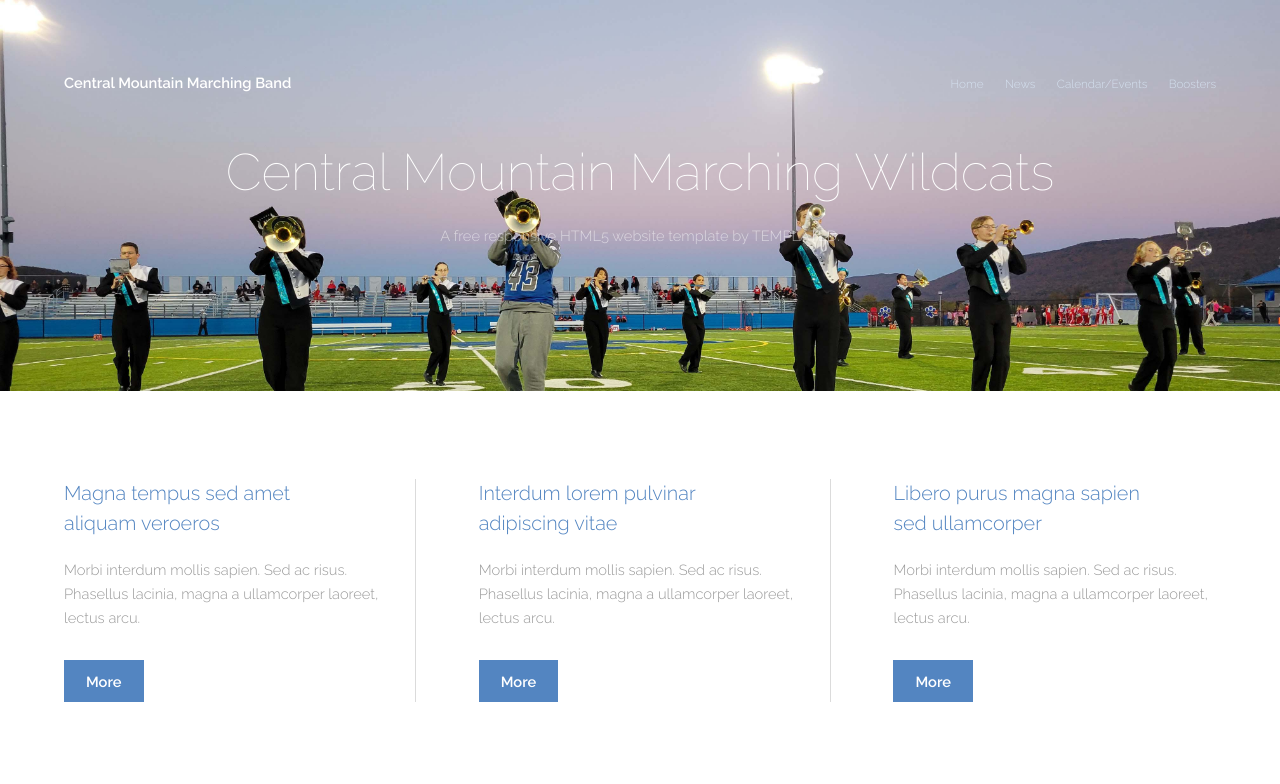
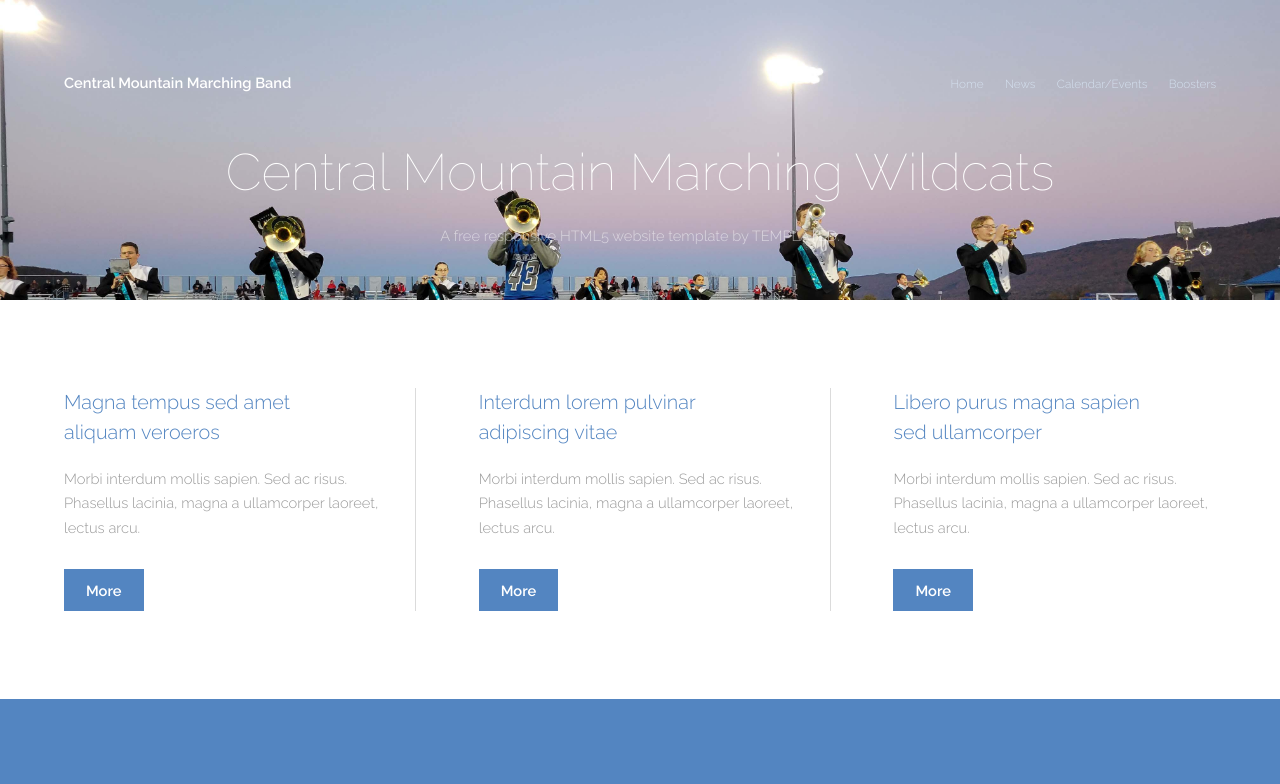
Before and after one commit to Brierre/cmband4, a plain HTML site: page index.html in a window 1280 px wide. Shown: the top 784 px of the page. Drawn offline with Linux system fonts and the light colour scheme; files whose address does not match are found by name.

Commit message:
another css edit for banner photo

```diff
--- a/assets/css/main.css
+++ b/assets/css/main.css
@@ -2938,7 +2938,8 @@
 	#banner {
 		padding: 12em 0 10em 0;
 		background-image: url('../../images/bannerphotocmband4.jpg');
-		width: 100vw;
+		width: 100vw; /*added width and height to see the whole photo*/
+		height: 300px;
 		background-size: cover;
 		background-position: top;
 		background-attachment: fixed;
```
